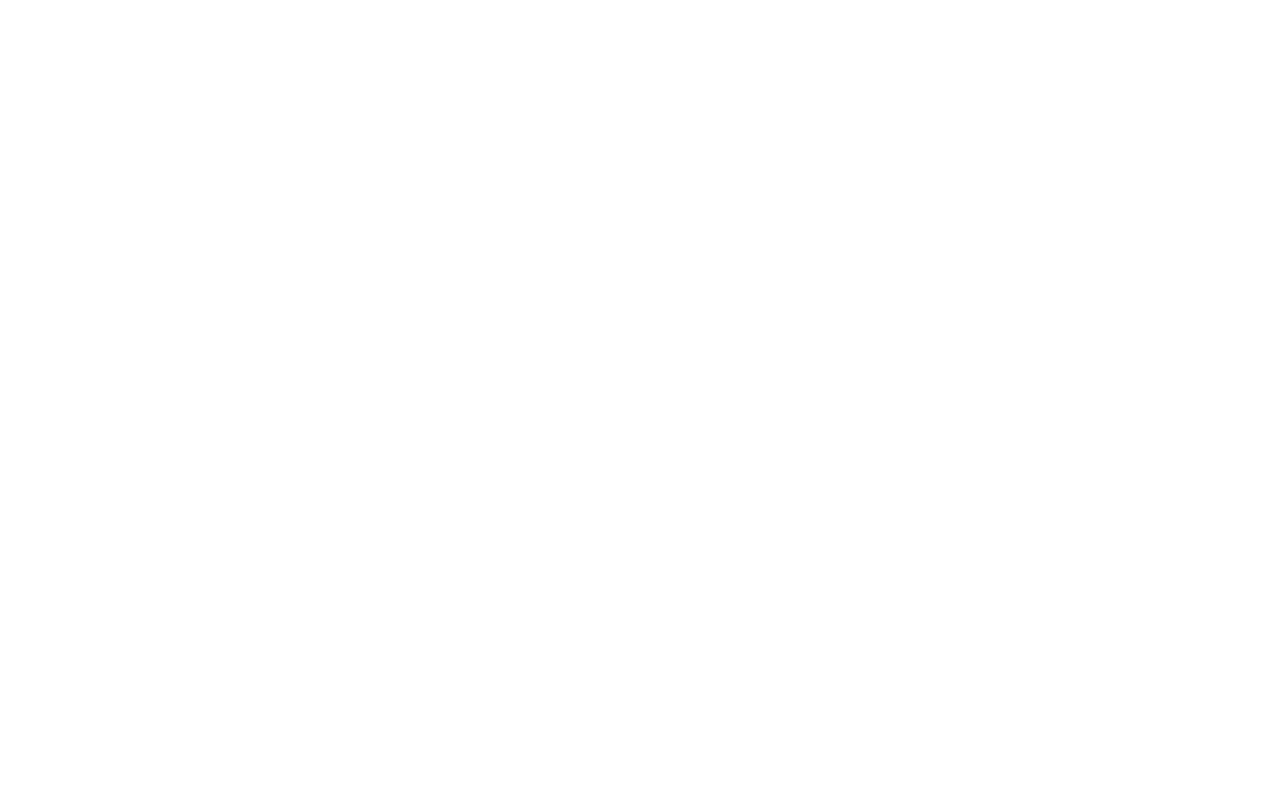
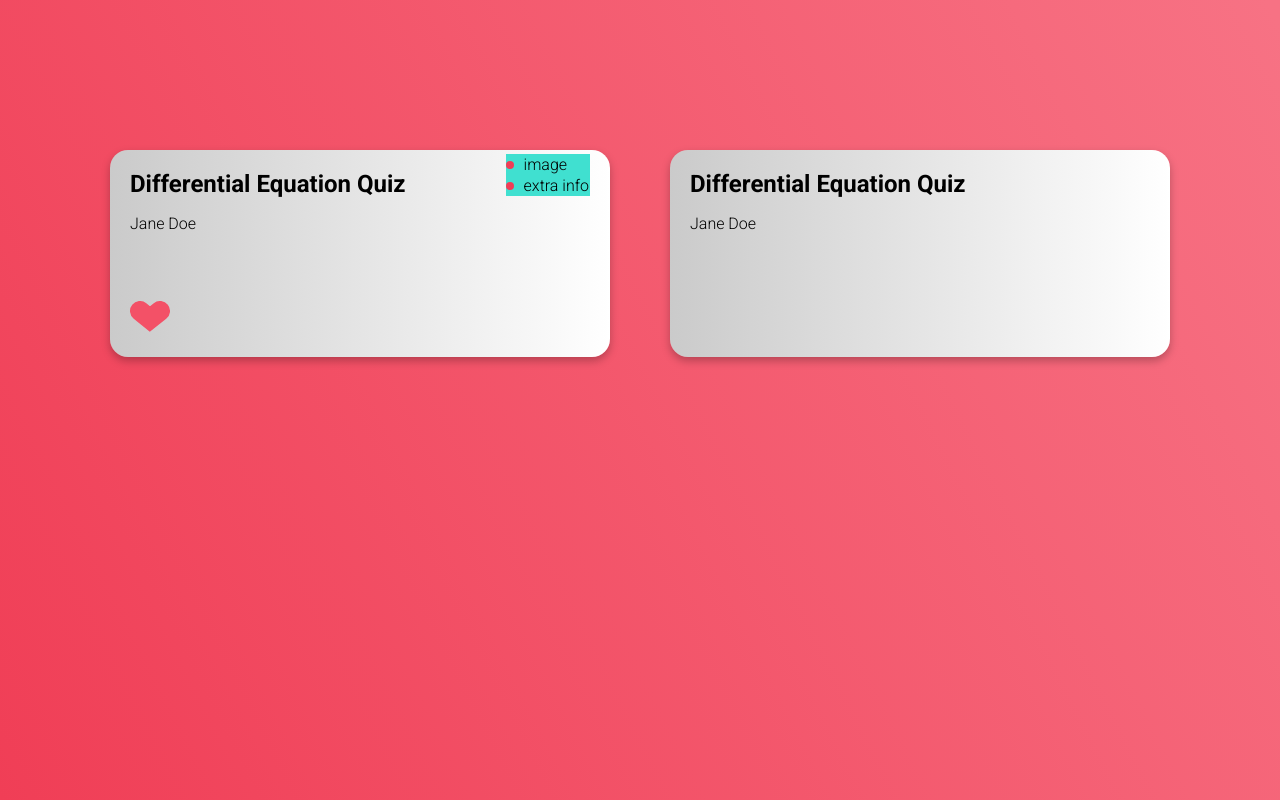
Before and after one commit to zhyrzh/cea_lounge, a React app: page /res in a window 1280 px wide. Built offline with nearby package versions, Linux system fonts and the light colour scheme.

Commit message:
added modifcation on webpack config

```diff
--- a/src/App.js
+++ b/src/App.js
@@ -1,14 +1,18 @@
-import React, { Suspense } from "react";
-import { Route, Router, Switch } from "react-router";
+import React, { Fragment } from "react";
+import { Route, Switch } from "react-router";
 
 // Pages
-import Home from "./components/Home/index";
+import Home from "./components/Home";
+import SearchResult from "./components/SearchResult";
 
 const App = () => {
   return (
-    <Switch>
-      <Route path="/" exact component={Home} />
-    </Switch>
+    <Fragment>
+      <Switch>
+        <Route exact path="/res" component={SearchResult} />
+        <Route path="/" exact component={Home} />
+      </Switch>
+    </Fragment>
   );
 };
 
--- /dev/null
+++ b/src/components/SearchResult/index.js
@@ -0,0 +1,53 @@
+import React from "react";
+
+const index = () => {
+  return (
+    <div className="search-result">
+      <div className="search-result-container">
+        <div className="topic-item-container">
+          <div className="topic-item">
+            <div className="topic-item__left">
+              <h1>Differential Equation Quiz</h1>
+              <h2>Jane Doe</h2>
+              <svg
+                width="40"
+                height="31"
+                viewBox="0 0 40 31"
+                fill="none"
+                xmlns="http://www.w3.org/2000/svg"
+              >
+                <path
+                  d="M10 10L19.8947 18L30 10"
+                  stroke="#F35167"
+                  stroke-width="20"
+                  stroke-linecap="round"
+                />
+              </svg>
+            </div>
+            <div className="topic-item__right">
+              <div className="extra-info">
+                <div className="bullet"></div>
+                <p>image</p>
+              </div>
+              <div className="extra-info">
+                <div className="bullet"></div>
+                <p>extra info</p>
+              </div>
+            </div>
+          </div>
+          <div className="topic-item">
+            <div className="topic-item__left">
+              <h1>Differential Equation Quiz</h1>
+              <h2>Jane Doe</h2>
+            </div>
+            <div className="topic-item__right">
+              <h2 style={{ color: "red" }}></h2>
+            </div>
+          </div>
+        </div>
+      </div>
+    </div>
+  );
+};
+
+export default index;
--- a/src/scss/pages/_home.scss
+++ b/src/scss/pages/_home.scss
@@ -1,6 +1,5 @@
 .home {
   background: linear-gradient(242.9deg, #f77284 0.78%, #f03e56 100%);
-  gap: 1rem;
 }
 
 .home-container {
--- /dev/null
+++ b/src/scss/pages/_search-results.scss
@@ -0,0 +1,75 @@
+.search-result {
+  background: linear-gradient(242.9deg, #f77284 0.78%, #f03e56 100%);
+}
+
+.search-result-container {
+  display: grid;
+  gap: 3rem;
+  grid-template-columns: repeat(12, 1fr);
+  max-width: 112rem;
+  min-height: 100vh;
+  margin: 0 auto;
+  padding-top: 15rem;
+}
+
+.topic-item-container {
+  grid-column-start: 1;
+  grid-column-end: 13;
+  display: flex;
+}
+
+.topic-item {
+  display: flex;
+  width: 100%;
+  height: 20.7rem;
+  padding: 0.4rem 2rem;
+  background: linear-gradient(90deg, #cacaca -0.96%, #ffffff 100%);
+  box-shadow: 0px 4px 8px rgba(0, 0, 0, 0.25);
+  border-radius: 18px;
+  justify-content: space-between;
+  margin: 0 3rem;
+
+  &__left {
+    color: #000;
+
+    h1 {
+      font-size: 2.4rem;
+    }
+
+    h2 {
+      font-size: 1.6rem;
+      font-weight: 300;
+    }
+
+    svg {
+      margin-top: 5.5rem;
+    }
+  }
+
+  &__right {
+    color: #000;
+  }
+}
+
+.extra-info {
+  display: flex;
+  height: fit-content;
+  align-items: center;
+  background-color: turquoise;
+
+  p {
+    margin: 0.1rem;
+    font-size: 1.6rem;
+    font-weight: 300;
+    margin-left: 1rem;
+  }
+}
+
+.bullet {
+  height: 8px;
+  width: 8px;
+  border-radius: 100%;
+  background-color: $pink200;
+  color: $pink200;
+  content: "";
+}
--- a/src/scss/styles.scss
+++ b/src/scss/styles.scss
@@ -1,3 +1,4 @@
 @import "./variables";
 @import "./base";
 @import "./pages/home";
+@import "./pages/search-results";
--- a/webpack-config/webpack.dev.js
+++ b/webpack-config/webpack.dev.js
@@ -6,7 +6,9 @@ const MiniCssExtract = require("mini-css-extract-plugin");
 
 module.exports = merge(common, {
   mode: "development",
-  devServer: {},
+  devServer: {
+    historyApiFallback: true,
+  },
   module: {
     rules: [
       {
--- a/webpack-config/webpack.prod.js
+++ b/webpack-config/webpack.prod.js
@@ -13,6 +13,7 @@ module.exports = merge(common, {
     filename: "js/[name].[contenthash].js",
     assetModuleFilename: "assets/[hash][ext][query]",
     clean: true,
+    publicPath: "/",
   },
   module: {
     rules: [
```
Also changed, not shown: src/_statics/242272231_418455083318600_3757074829255949569_n.png (renamed from src/statics/242272231_418455083318600_3757074829255949569_n.png).
